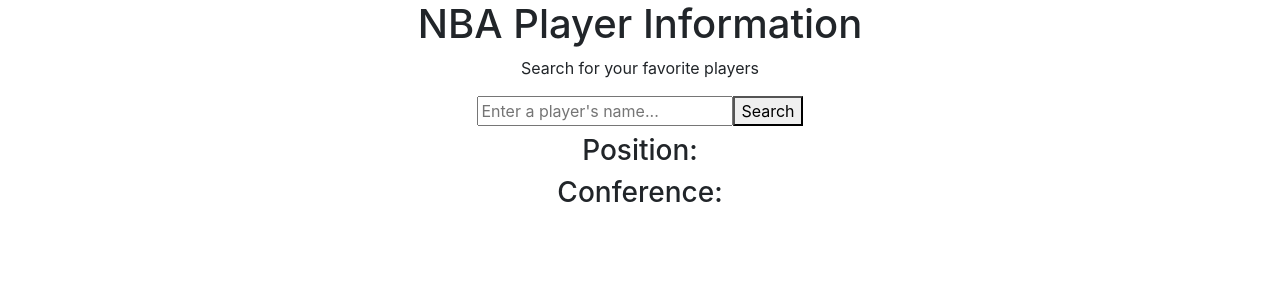
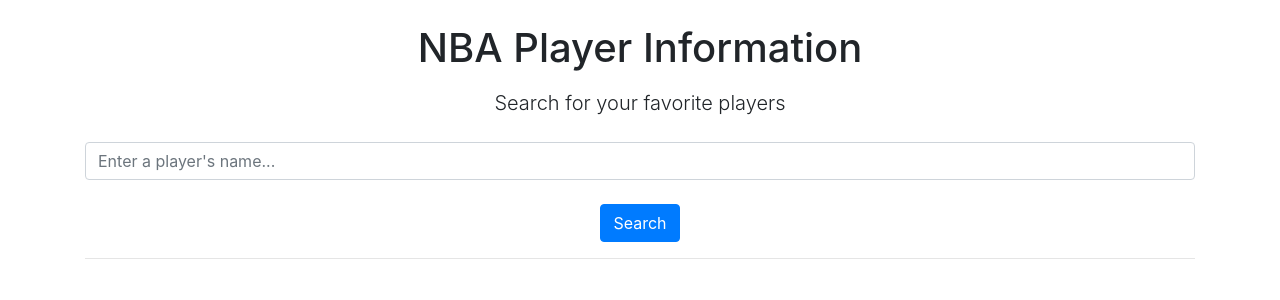
Before and after one commit to alexwang177/nba-player-info, a React (Create React App) app: page / in a window 1280 px wide. Shown: the top 300 px of the page. Built offline with nearby package versions, Linux system fonts and the light colour scheme.

Commit message:
styled with bootstrap

```diff
--- a/src/App.js
+++ b/src/App.js
@@ -4,6 +4,7 @@
 import Player from './Components/Player.js';
 import Team from './Components/Team.js';
 import Form from './Components/Form.js';
+import Dropdown from './Components/Dropdown.js'
 
 const API_KEY = '1c1db10603msh7e97996b2669453p17f294jsna5763e88a5c5';
 
@@ -16,7 +17,8 @@
       position: undefined,
       team: undefined,
       conference: undefined,
-      error: undefined
+      error: undefined,
+      showInfo: false
     }
     this.getPlayer = this.getPlayer.bind(this);
   }
@@ -41,31 +43,43 @@
         position: data.data[0].position,
         team: data.data[0].team.full_name,
         conference: data.data[0].team.conference,
-        error: ''
+        error: '',
+        showInfo: true
       })
     })
     .catch(err => {
       console.log(err)
     })
+
+    //Display the info cards
+
   }
 
   render(){
     return (
-      <div className="App">
+      <div className="App container">
+        <div id='background-image'></div>
         <Title />
         <Form getPlayer = {this.getPlayer}/>
+        <hr/>
+        <div className="row">
+          <div className="col-6">
             <Player
               firstName={this.state.firstName}
               lastName={this.state.lastName}
               position={this.state.position}
               error={this.state.error}
             />
+          </div>
+          <div className="col-6">
             <Team
               team={this.state.team}
               conference={this.state.conference}
               error={this.state.error}
             />
           </div>
+        </div>
+      </div>
     );
   }
 }
--- /dev/null
+++ b/src/Components/Dropdown.js
@@ -0,0 +1,15 @@
+import React, { Component } from 'react'
+
+export default class Dropdown extends Component {
+    render() {
+        return (
+            <div class="form-group">
+                <label for="info-type-select">Search for...</label>
+                <select class="form-control" id="info-type-select">
+                    <option>Player</option>
+                    <option>Team</option>
+                </select>
+            </div>
+        )
+    }
+}
--- a/src/Components/Form.js
+++ b/src/Components/Form.js
@@ -4,9 +4,9 @@
 
   render(){
     return (
-      <form onSubmit={this.props.getPlayer}>
-          <input type='text' name='playerName' placeholder="Enter a player's name..."></input>
-          <button>Search</button>
+      <form className='form-group' onSubmit={this.props.getPlayer}>
+          <input type='text' className='form-control' name='playerName' placeholder="Enter a player's name..."></input>
+          <button className='btn btn-primary mt-4' type='submit'>Search</button>
       </form>
     );
   }
--- a/src/Components/Player.js
+++ b/src/Components/Player.js
@@ -3,11 +3,12 @@
 class Player extends React.Component{
 
   render(){
+    let cardStyle = {display:'none'};
     return (
-      <div>
-        <h2>{this.props.firstName}</h2>
-        <h2>{this.props.lastName}</h2>
-        <h3>Position: {this.props.position}</h3>
+      <div className='card bg-dark' style={cardStyle}>
+        <h2 className='text-light display-2' style={cardStyle}>{this.props.firstName}</h2>
+        <h2 className='text-light display-2'>{this.props.lastName}</h2>
+        <h3 className='text-light display-2 card-footer'>{this.props.position}</h3>
       </div>
     );
   }
--- a/src/Components/Team.js
+++ b/src/Components/Team.js
@@ -3,10 +3,11 @@
 class Team extends React.Component{
 
   render(){
+    let cardStyle = {display:'none'};
     return (
-      <div>
-        <h2>{this.props.team}</h2>
-        <h3>Conference: {this.props.conference}</h3>
+      <div className='card bg-dark' style={cardStyle}>
+        <h2 className='text-light display-2 card-body'>{this.props.team}</h2>
+        <h2 className='text-light display-2 card-footer'>{this.props.conference}</h2>
       </div>
     );
   }
--- a/src/Components/Title.js
+++ b/src/Components/Title.js
@@ -4,9 +4,9 @@
 
   render(){
     return (
-      <div>
-        <h1>NBA Player Information</h1>
-        <p>Search for your favorite players</p>
+      <div className='m-4'>
+        <h1 className='page-header mb-3'>NBA Player Information</h1>
+        <p className='lead'>Search for your favorite players</p>
       </div>
     );
   }
```
Lines whose indentation alone changed are shown as unchanged.
